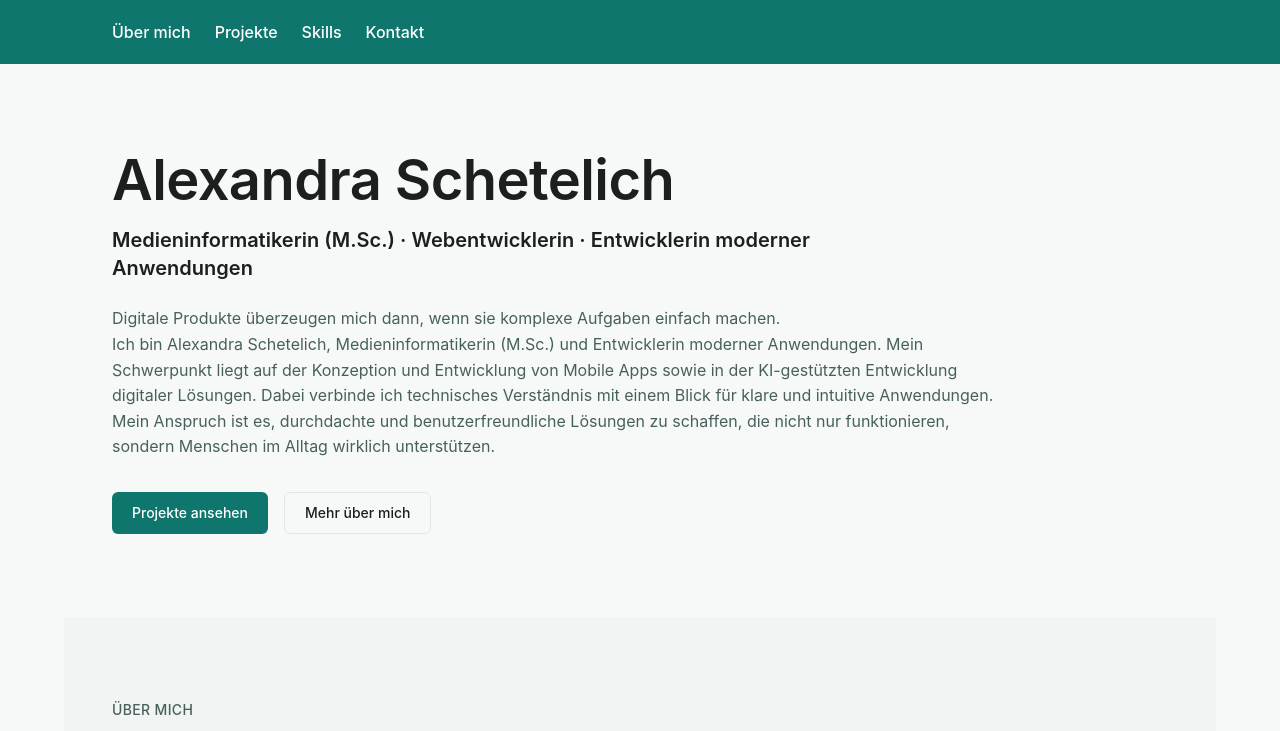
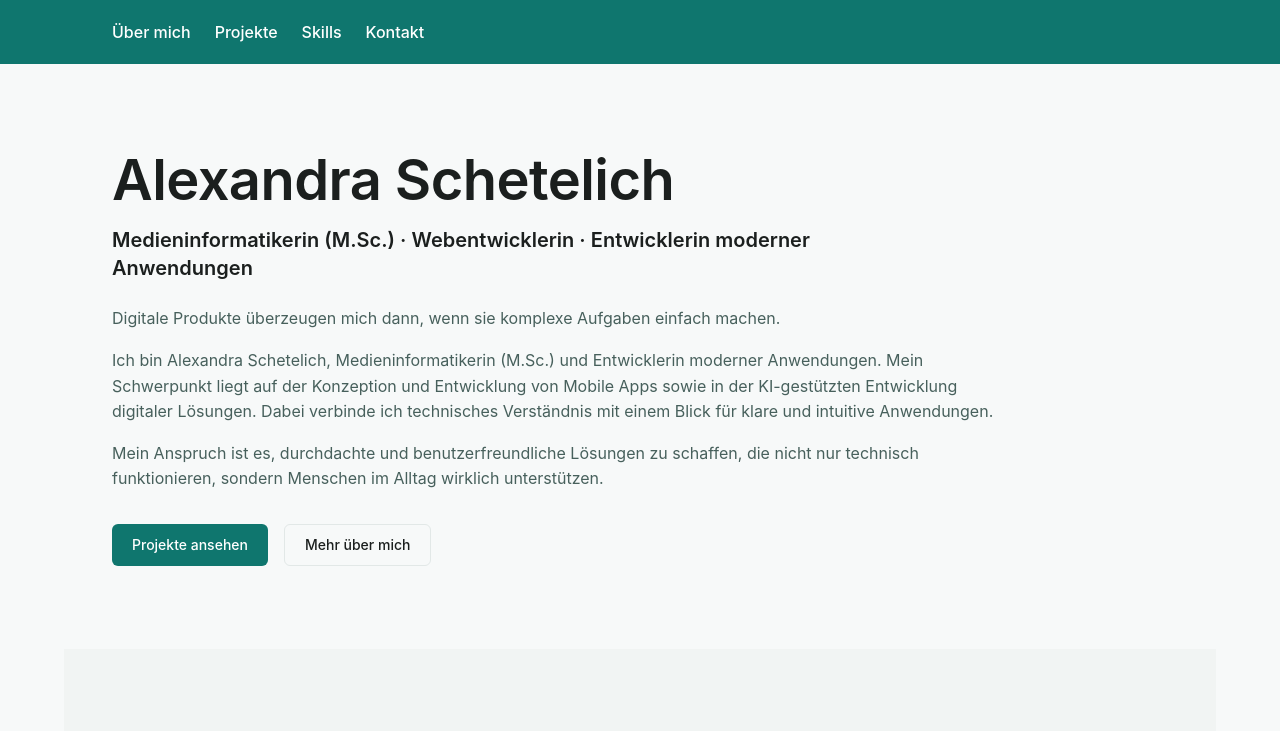
Before and after one commit to Alexandra-S-new/portfolio-alexandra-schetelich, a React (Vite) app: page / in a window 1280 px wide. Shown: the top 731 px of the page. Built offline with nearby package versions, Linux system fonts and the light colour scheme.

Commit message:
formatierung

```diff
--- a/src/pages/Home.tsx
+++ b/src/pages/Home.tsx
@@ -50,14 +50,15 @@ export function Home() {
             Webentwicklung mit Blick für Struktur, Gestaltung und Nutzer.
           </h2> */}
 
-          <div className="mt-6 max-w-4xl text-text-muted">
+          <div className="mt-6 max-w-4xl space-y-4  text-text-muted">
             <p> Digitale Produkte überzeugen mich dann, wenn sie komplexe Aufgaben einfach machen.
             </p>
             <p>
               Ich bin Alexandra Schetelich, Medieninformatikerin (M.Sc.) und Entwicklerin moderner Anwendungen.
               Mein Schwerpunkt liegt auf der Konzeption und Entwicklung von Mobile Apps sowie in der KI-gestützten Entwicklung digitaler Lösungen.
-              Dabei verbinde ich technisches Verständnis mit einem Blick für klare und intuitive Anwendungen.
-              Mein Anspruch ist es, durchdachte und benutzerfreundliche Lösungen zu schaffen, die nicht nur funktionieren, sondern Menschen im Alltag wirklich unterstützen.
+              Dabei verbinde ich technisches Verständnis mit einem Blick für klare und intuitive Anwendungen.</p>
+            <p>
+              Mein Anspruch ist es, durchdachte und benutzerfreundliche Lösungen zu schaffen, die nicht nur technisch funktionieren, sondern Menschen im Alltag wirklich unterstützen.
             </p>
           </div>
 
```
